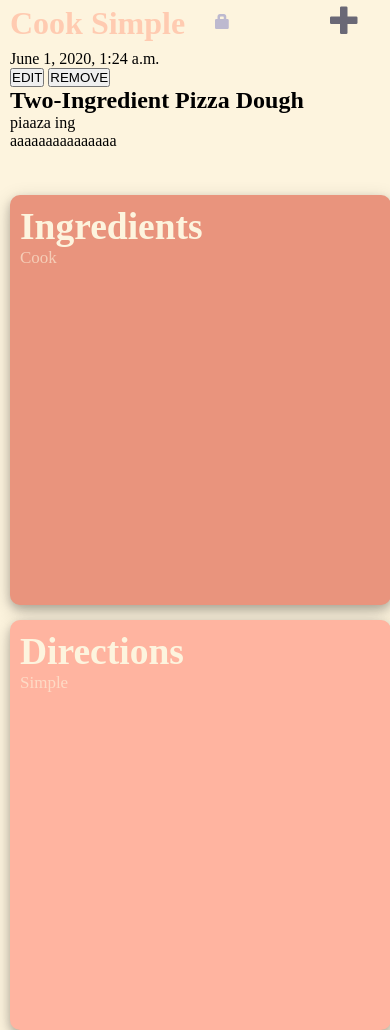
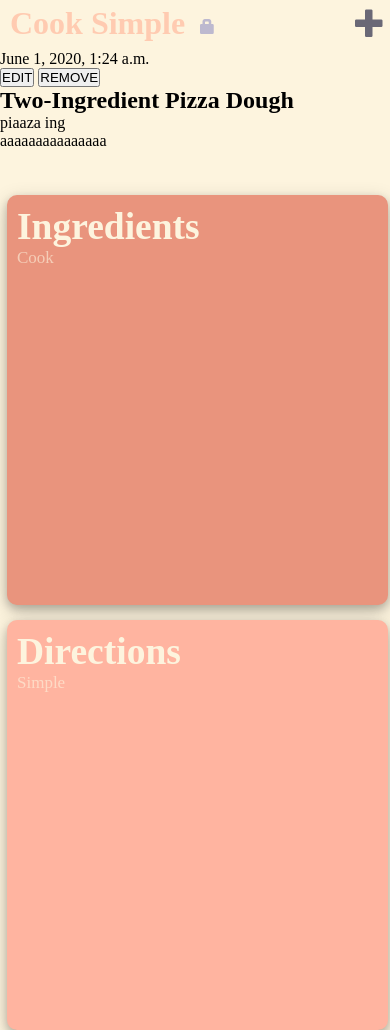
Before and after one commit to oqueuo/cook_simple, a Django app: page /recipe/2/ in a window 390 px wide. Run offline with Django 3.2, Linux system fonts and the light colour scheme; a user stored in the database is signed in; data comes from the database, SQL or seed files in the repository; some libraries are stand-ins or nearby versions.

Commit message:
Improved mobile layout

```diff
--- a/recipe/static/css/styles.css
+++ b/recipe/static/css/styles.css
@@ -271,16 +271,18 @@ ul .recipe-pulldown a:hover {
         overflow-x: scroll;
         display: inline-flex;
 
-        margin-left: 10px !important;
         margin-right: 20px !important;
         /* height: 90px; 40px - more place for scrollbar, is hidden under parent box */
         /* white-space: nowrap; */
 
         -webkit-overflow-scrolling: touch;
     }
+
+    ::-webkit-scrollbar {display:none;}
+
     .title-item {
         /* min-width: 200px; */
-        min-width: 150px;
+        min-width: 170px;
         max-width: 300px;
         margin-right: 15px !important;
     }
@@ -292,7 +294,16 @@ ul .recipe-pulldown a:hover {
 
         min-height: 400px;
 
-        margin-left: 10px !important;
+        margin-left: 7px !important;
         margin-right: 10px !important;
     }
+    .add_btn {
+        top: 6px;
+        right: 5px;
+    }
+    .logout_btn {
+        position: absolute;
+        top: 18.5px;
+        left: 200px;
+    }
 }
```
